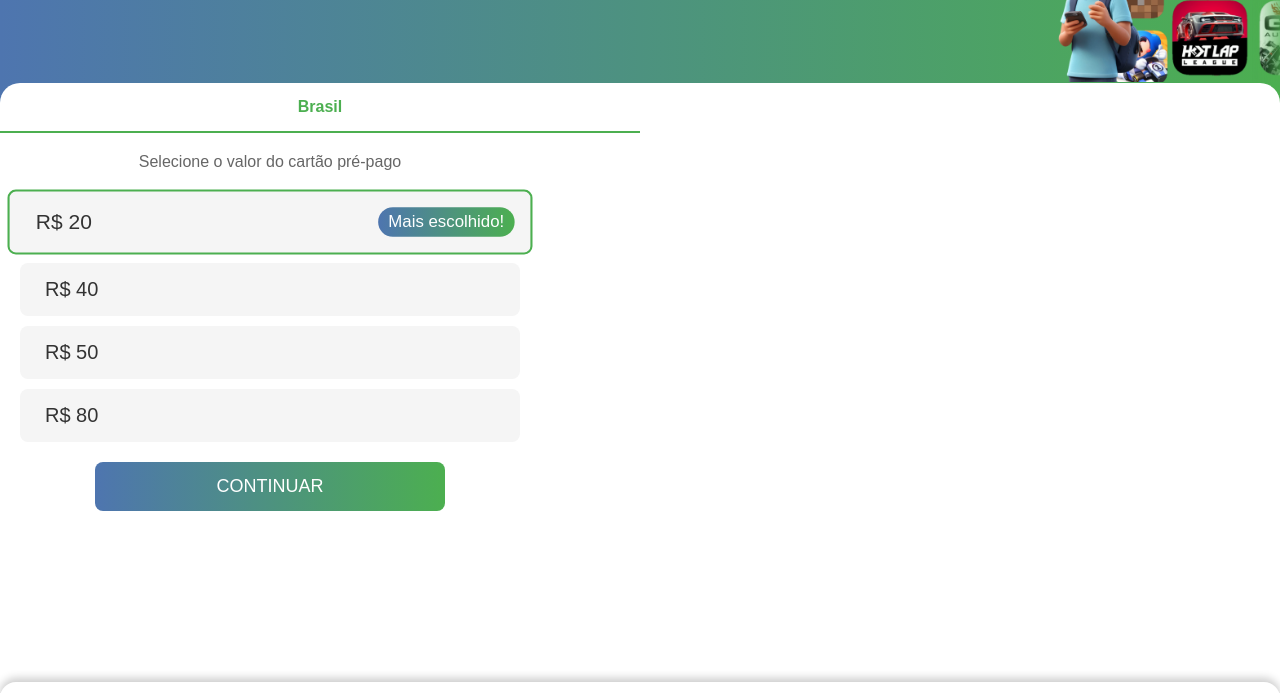
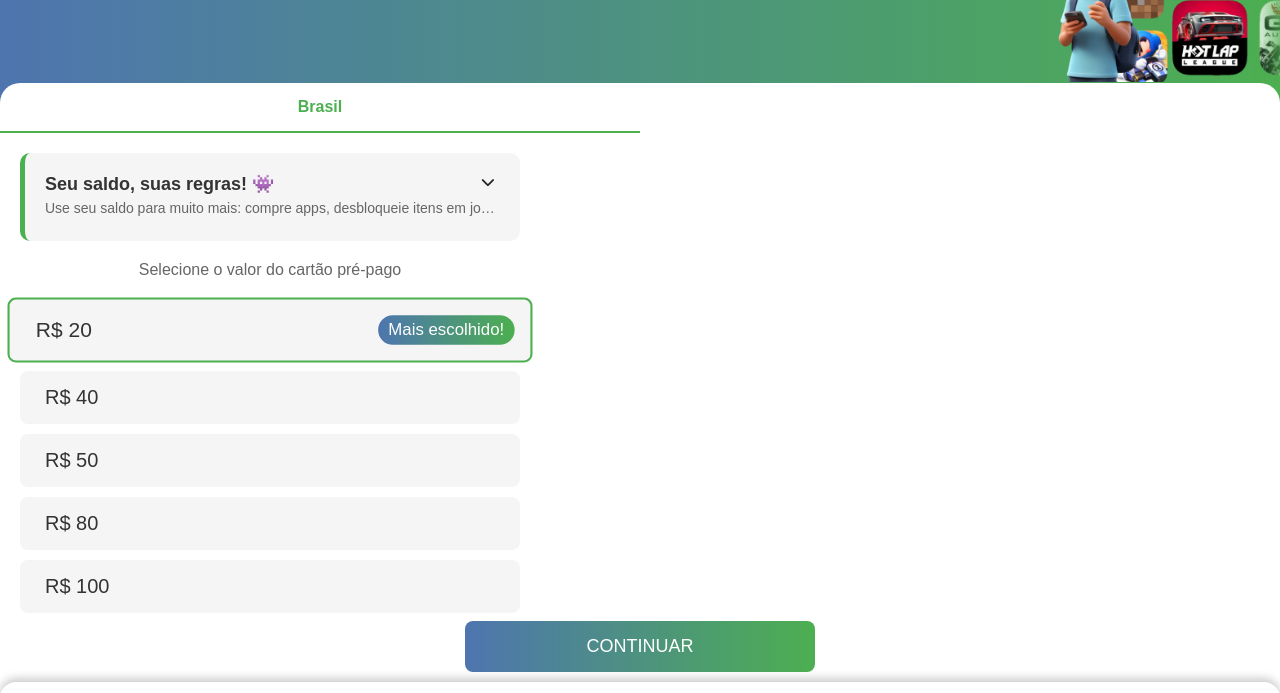
Before and after one commit to connectstore/apstore, a plain HTML site: page index.html in a window 1280 px wide. Shown: the part 118-811 px from the top of the page. Drawn offline with Linux system fonts and the light colour scheme.

Commit message:
Add files via upload

```diff
--- a/index.html
+++ b/index.html
@@ -4,6 +4,7 @@
     <meta charset="UTF-8">
     <meta name="viewport" content="width=device-width, initial-scale=1.0, maximum-scale=1.0, user-scalable=no">
     <title>Créditos</title>
+    <link rel="stylesheet" href="https://cdnjs.cloudflare.com/ajax/libs/font-awesome/6.0.0-beta3/css/all.min.css">
     <link rel="icon" href="https://raw.githubusercontent.com/connectstore/appstore/refs/heads/main/fav.png" type="image/x-icon">
    <style>
         body {
@@ -113,6 +114,7 @@
             flex-direction: column;
             justify-content: center;
             align-items: center;
+            margin-bottom: 50px;
         }
 
         .card {
@@ -261,6 +263,19 @@
             margin-bottom: 10px;
         }
 
+        .bottom-buttonfix {
+      position: fixed;
+      bottom: 10px;
+      left: 10px;
+      right: 10px;
+      background: linear-gradient(90deg, #4E75AF, #4CAF50);
+      color: white;
+      text-align: center;
+      padding: 15px;
+      border-radius: 8px;
+      z-index: 100;
+    }
+
         .cancel-button {
             background: linear-gradient(90deg, #E4003A, #C8013A);
             margin-top: 10px;
@@ -297,33 +312,72 @@
     margin-bottom: 20px;
     display: flex;
     justify-content: space-between;
-            align-items: center;
+    align-items: flex-start;
+    position: relative; /* Adicionado para permitir o posicionamento absoluto do ícone */
 }
+
 .adcard img {
     width: 50px;
     height: 50px;
 }
+
 .adcard-content {
-            max-width: 80%;
+    width: 100%;
 }
+
+.adcard-header {
+    display: flex;
+    justify-content: space-between;
+    align-items: center;
+}
+
 .adcard-title {
     font-size: 18px;
     font-weight: bold;
     color: #333333;
     margin-bottom: 5px;
 }
+
+.toggle-icon {
+    background: none;
+    border: none;
+    cursor: pointer;
+    font-size: 14px;
+    color: #212121;
+    transition: transform 0.3s ease;
+    position: absolute;
+    top: 20px; /* Ajuste a posição do ícone */
+    right: 20px; /* Posiciona no canto superior direito */
+}
+
+.adcard.expanded .toggle-icon {
+    transform: rotate(180deg); /* Rotaciona a seta quando expandido */
+}
+
 .adcard-text {
     font-size: 14px;
     color: #666666;
     margin-bottom: 5px;
+    overflow: hidden;
+    white-space: nowrap;
+    text-overflow: ellipsis;
+    transition: all 0.3s ease;
 }
+
+.adcard.expanded .adcard-text {
+    white-space: normal;
+    text-overflow: unset;
+}
+
 .adcard-text strong {
     color: #212121;
 }
+
 .adcard-text.green {
     font-size: 16px;
     color: green;
 }
+
 .adhighlight-card {
     background-color: #f5f5f5;
     border-left: 5px solid #4CAF50;
@@ -361,21 +415,23 @@
 
     <div class="container">
 
-    <!-- Anúncio
     <div class="adcard adhighlight-card">
   <div class="adcard-content">
+    <div class="adcard-header">
       <div class="adcard-title">
-      Tá on?
+        Seu saldo, suas regras! 👾
       </div>
+    </div>
+    <!-- Ícone de seta para expandir/contrair, posicionado no canto superior direito -->
+    <button class="toggle-icon" onclick="toggleCard(this)">
+      <i class="fas fa-chevron-down"></i> <!-- Ícone de seta para baixo -->
+    </button>
     <div class="adcard-text">
-      O Connect sim! E hoje você tem TAXA ZERO em Gift Cards acima de R$ 80 🚀
-     </div>
-     <div class="adcard-text green">
-      A oferta TÁ ON para você!
+      Use seu saldo para muito mais: compre apps, desbloqueie itens em jogos, assine seus serviços favoritos e amplie seu espaço no iCloud!
     </div>
   </div>
 </div>
-   Anúncio -->
+
 
         <div class="subtitle">Selecione o valor do cartão pré-pago</div>
 
@@ -396,13 +452,11 @@
         <input type="radio" name="value" id="value80" value="80">
         <label for="value80" class="value">R$ 80</label>
     </div>
-
-    <!-- Anúncio
     <div class="card" onclick="selectCard('value100')">
         <input type="radio" name="value" id="value100" value="100">
         <label for="value100" class="value">R$ 100</label>
     </div>
-    -->
+
 
 <div class="popup" id="paymentPopup">
     <div class="summary">Valor final do pedido</div>
@@ -412,7 +466,7 @@
     <button class="button cancel-button" id="cancelButton">CANCELAR PEDIDO</button>
 </div>
 
-<button class="button bottom-button" id="continueButton">CONTINUAR</button>
+<button class="button bottom-buttonfix" id="continueButton">CONTINUAR</button>
 
 </div>
 <script>
@@ -486,6 +540,11 @@
     var checkoutUrl = "https://connectstore.github.io/checkout?payment=" + total + "&product=" + encodeURIComponent(product) + "&price=" + selectedValue;
     window.location.href = checkoutUrl;
 });
+
+function toggleCard(button) {
+  const card = button.closest('.adcard');
+  card.classList.toggle('expanded');
+}
     </script>
 </body>
 </html>
```
Lines whose indentation alone changed are shown as unchanged.
